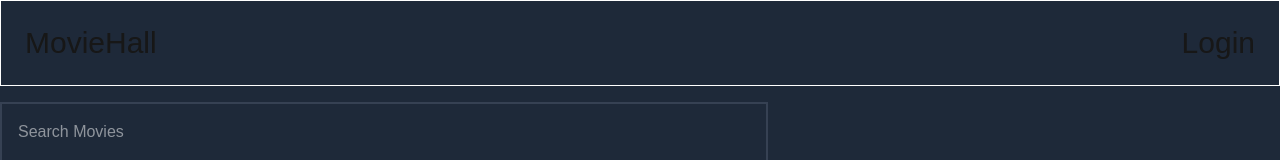
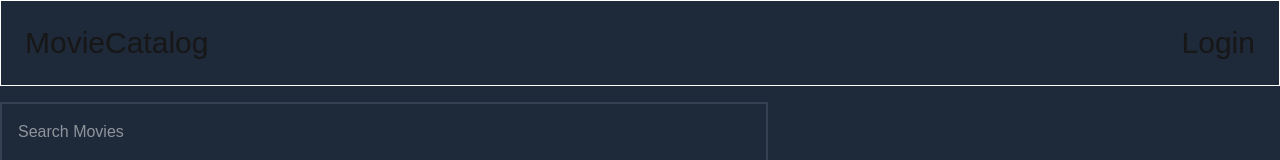
Before and after one commit to singhharshdeep/in-class-demo-rna, a Next.js app: page / in a window 1280 px wide. Shown: the top 160 px of the page. Built offline with nearby package versions, Linux system fonts and the light colour scheme.

Commit message:
Changes app name

```diff
--- a/pages/_app.tsx
+++ b/pages/_app.tsx
@@ -5,7 +5,7 @@ import { MoviesProvider } from "@/context/MoviesContext";
 import { AuthProvider } from "@/context/AuthContext";
 
 export default function App({ Component, pageProps }: AppProps) {
-  const appName = "MovieHall";
+  const appName = "MovieCatalog";
 
   return (
     <AuthProvider>
```
